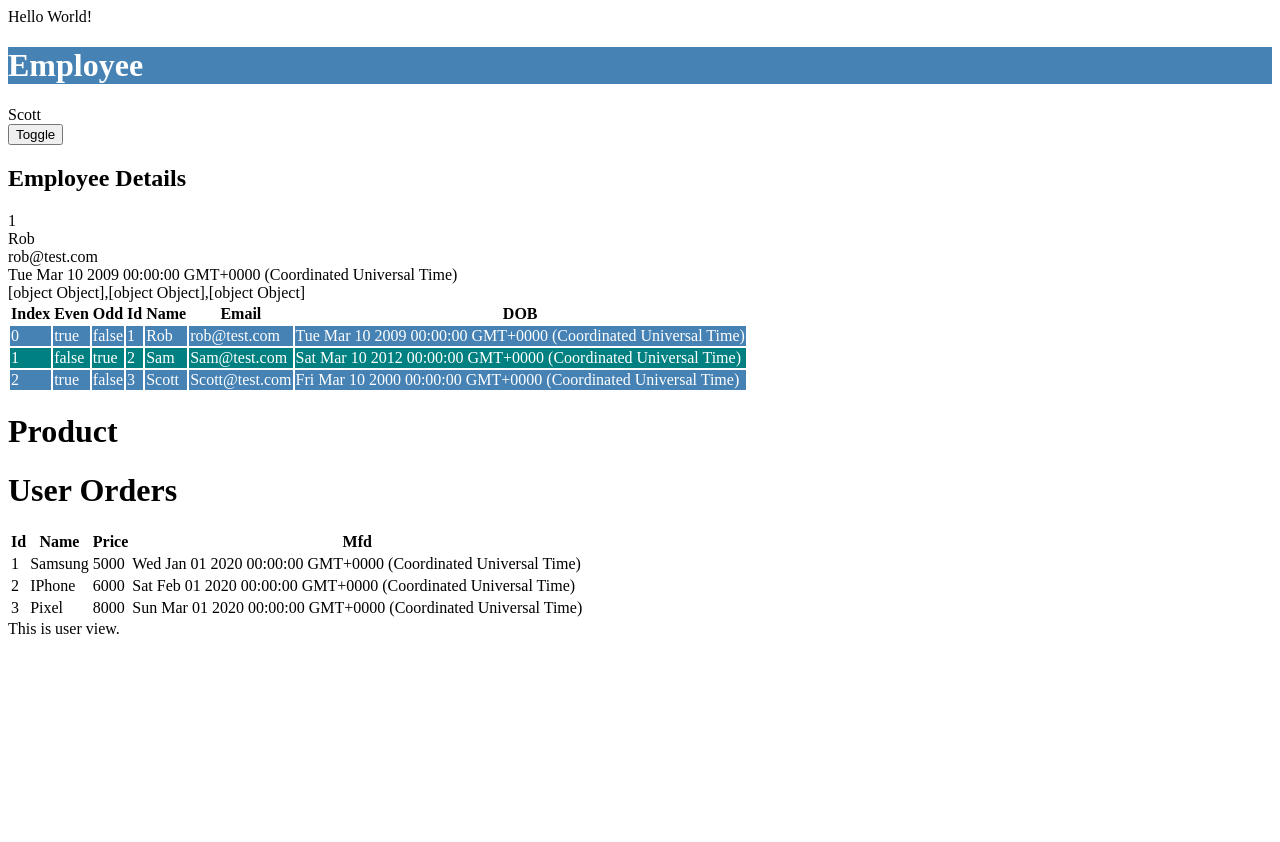
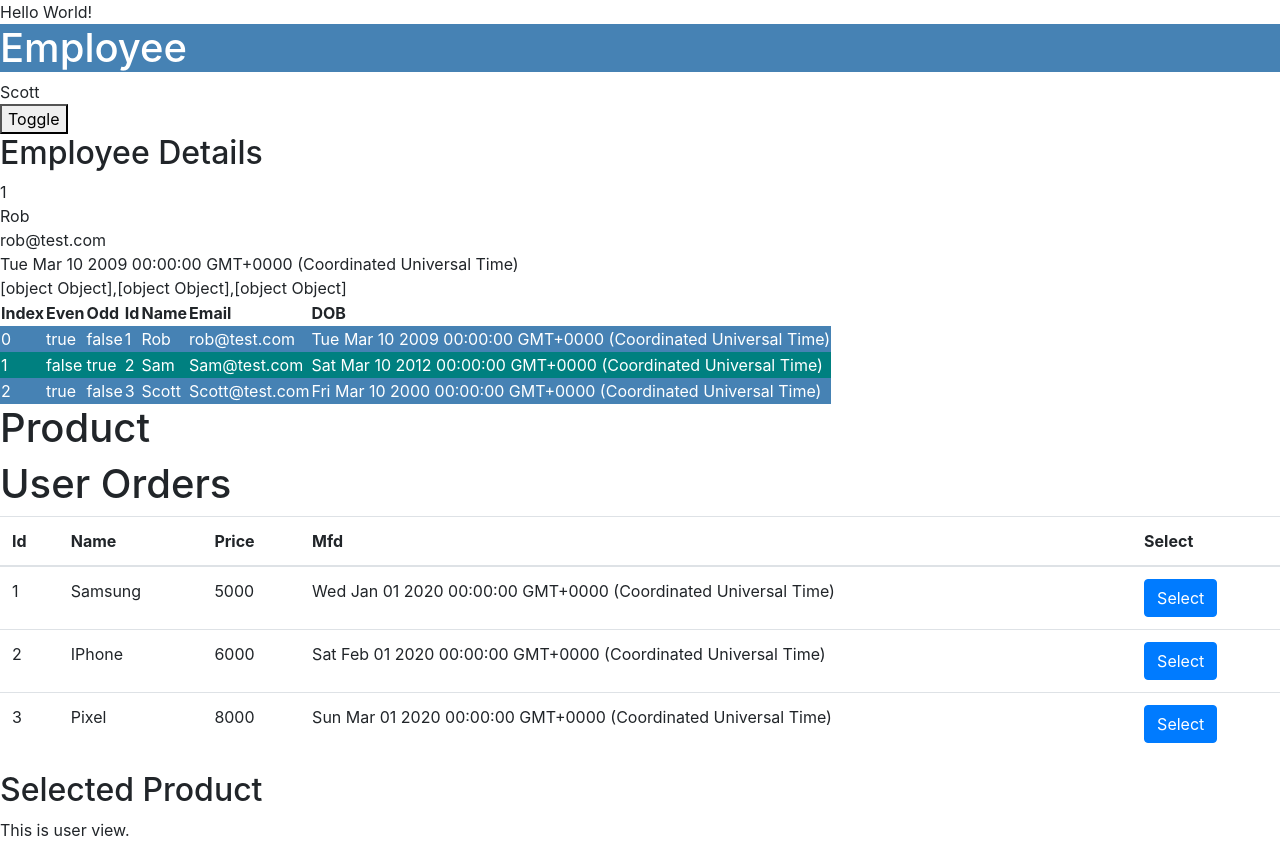
Before and after one commit to santoshyadavdev/dnt215, an Angular app: page / in a window 1280 px wide. Before the commit the page ends 800 px from the top, so only its background shows below. Built offline with nearby package versions, Linux system fonts and the light colour scheme.

Commit message:
added output

```diff
--- a/angular.json
+++ b/angular.json
@@ -24,6 +24,7 @@
               "src/assets"
             ],
             "styles": [
+              "node_modules/bootstrap/dist/css/bootstrap.min.css",
               "src/styles.css"
             ],
             "scripts": []
--- a/package.json
+++ b/package.json
@@ -16,9 +16,12 @@
     "@angular/compiler": "~9.1.7",
     "@angular/core": "~9.1.7",
     "@angular/forms": "~9.1.7",
+    "@angular/localize": "~9.1.7",
     "@angular/platform-browser": "~9.1.7",
     "@angular/platform-browser-dynamic": "~9.1.7",
     "@angular/router": "~9.1.7",
+    "@ng-bootstrap/ng-bootstrap": "^6.2.0",
+    "bootstrap": "^4.4.0",
     "rxjs": "~6.5.4",
     "tslib": "^1.10.0",
     "zone.js": "~0.10.2"
--- a/src/app/app.module.ts
+++ b/src/app/app.module.ts
@@ -6,6 +6,7 @@ import { AppComponent } from './app.component';
 import { EmployeeComponent } from './employee/employee.component';
 import { ProductComponent } from './product/product.component';
 import { ProductListComponent } from './product/product-list/product-list.component';
+import { NgbModule } from '@ng-bootstrap/ng-bootstrap';
 
 @NgModule({
   declarations: [
@@ -16,7 +17,8 @@ import { ProductListComponent } from './product/product-list/product-list.compon
   ],
   imports: [
     BrowserModule,
-    AppRoutingModule
+    AppRoutingModule,
+    NgbModule
   ],
   providers: [],
   bootstrap: [AppComponent]
--- a/src/app/product/product-list/product-list.component.html
+++ b/src/app/product/product-list/product-list.component.html
@@ -1,11 +1,12 @@
 <h1>{{title}}</h1>
-<table *ngIf="prodList">
+<table class="table" *ngIf="prodList">
   <thead>
     <tr>
       <th>Id</th>
       <th>Name</th>
       <th>Price</th>
       <th>Mfd</th>
+      <th>Select</th>
     </tr>
   </thead>
   <tbody>
@@ -14,6 +15,7 @@
       <td>{{product.name}}</td>
       <td>{{product.price}}</td>
       <td>{{product.mfd}}</td>
+      <td><button class="btn btn-primary" (click)="sendToParent(product)">Select</button></td>
     </tr>
   </tbody>
 </table>
--- a/src/app/product/product-list/product-list.component.ts
+++ b/src/app/product/product-list/product-list.component.ts
@@ -1,4 +1,5 @@
-import { Component, OnInit, Input } from '@angular/core';
+import { Component, OnInit,
+  Input, Output, EventEmitter } from '@angular/core';
 import { Product } from '../product';
 
 @Component({
@@ -12,9 +13,16 @@ export class ProductListComponent implements OnInit {
 
   @Input() title : string;
 
+  @Output() selectedProduct = new EventEmitter<Product>();
+
   constructor() { }
 
   ngOnInit(): void {
   }
 
+  sendToParent(product:Product) : void {
+    console.log(product);
+    this.selectedProduct.emit(product);
+  }
+
 }
--- a/src/app/product/product.component.html
+++ b/src/app/product/product.component.html
@@ -2,4 +2,15 @@
   Product
 </h1>
 
-<app-product-list [prodList]="productList" [title]="'User Orders'"></app-product-list>
+<app-product-list [prodList]="productList" [title]="'User Orders'"
+(selectedProduct)="receiveProduct($event)">
+</app-product-list>
+
+<h2>
+  Selected Product
+</h2>
+<div *ngIf="selectedProduct">
+  {{selectedProduct?.id}}
+  {{selectedProduct?.name}}
+  {{selectedProduct?.price}}
+</div>
--- a/src/app/product/product.component.ts
+++ b/src/app/product/product.component.ts
@@ -29,9 +29,16 @@ export class ProductComponent implements OnInit {
     }
   ];
 
+  selectedProduct: Product;
+
   constructor() { }
 
   ngOnInit(): void {
   }
 
+  receiveProduct(product: Product) {
+    console.log(product);
+    this.selectedProduct = product;
+  }
+
 }
--- a/src/polyfills.ts
+++ b/src/polyfills.ts
@@ -1,3 +1,7 @@
+/***************************************************************************************************
+ * Load `$localize` onto the global scope - used if i18n tags appear in Angular templates.
+ */
+import '@angular/localize/init';
 /**
  * This file includes polyfills needed by Angular and is loaded before the app.
  * You can add your own extra polyfills to this file.
```
Also changed, not shown: 1 other file (tests, documents, lock files or other folders).
